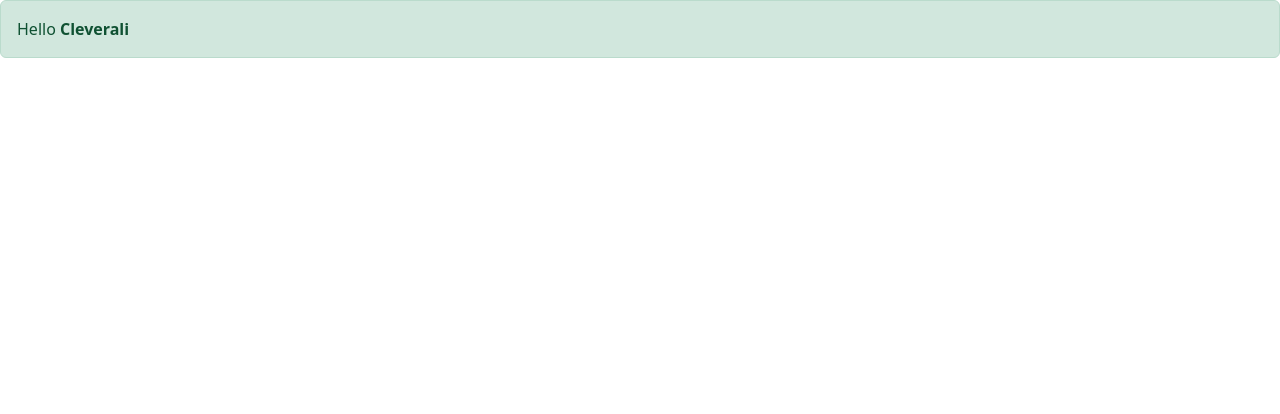
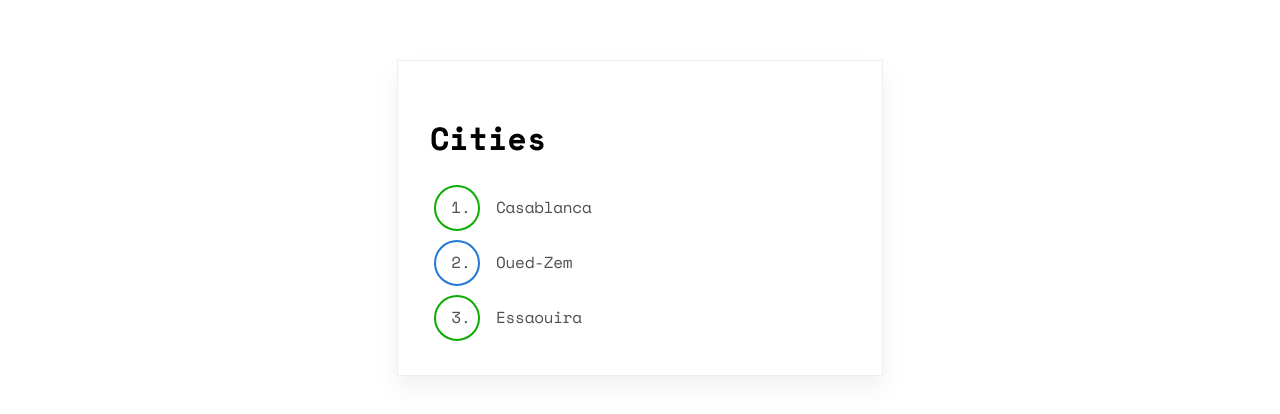
Before and after one commit to abed-ctrl/react-app, a React (Vite) app: page / in a window 1280 px wide. Shown: the top 414 px of the page. Built offline with nearby package versions, Linux system fonts and the light colour scheme.

Commit message:
04-Styling Component - Vanilla CSS

```diff
--- a/src/App.tsx
+++ b/src/App.tsx
@@ -1,18 +1,23 @@
-// Passing children
+// 04 - Styling Component => Vanilla or Plain CSS
 
-import Alert from "./components/Alert";
+// when we create a folder for our component ListGroup the import come a little bit ugly
+//import ListGroup from "./components/ListGroup/ListGroup";
+// this is why we add a index.ts to the component folder to remove second ListGroup from import
+// by default if we don't supply a file and just adding a folder TS look for a file called index.ts
+import ListGroup from "./components/ListGroup";
 
 function App() {
+  const heading = "Cities";
+  const items = ["Casablanca", "Oued-Zem", "Essaouira"];
+  const handleOnSelectedItem = (item: string) => console.log(item);
+
   return (
     <div>
-      {/* Passing the text with this way is not a correct way. if we need to pass html or a long text. we want to pass it as a children.*/}
-      {/* <Alert text="Hello Cleverali" / > */}
-      {/* this what we want*/}
-      {/* <Alert>Hello world</Alert> */}
-      {/* if we want to add html to the component we should change the type of children Prop to ReactNode. */}
-      <Alert alertType="alert-success">
-        Hello <strong>Cleverali</strong>
-      </Alert>
+      <ListGroup
+        heading={heading}
+        items={items}
+        onSelectedItem={handleOnSelectedItem}
+      />
     </div>
   );
 }
--- /dev/null
+++ b/src/components/ListGroup/ListGroup.css
@@ -0,0 +1,58 @@
+@import url('https://fonts.googleapis.com/css2?family=Space+Mono:ital,wght@0,400;0,700;1,400;1,700&display=swap');
+
+body {
+    font-family: 'Space Mono', monospace;
+    display: flex;
+    flex-direction: column;
+    max-width: 420px;
+    padding: 32px;
+    margin: 60px auto;
+    border: 1px solid #eee;
+    box-shadow: 0px 12px 24px rgba(0, 0, 0, 0.06);
+}
+
+* {
+
+    -webkit-font-smoothing: antialiased;
+    -moz-osx-font-smoothing: grayscale;
+    text-rendering: optimizelegibility;
+    letter-spacing: -0.25px;
+}
+
+ol {
+    padding-left: 50px;
+}
+
+li {
+    color: #4F4F4F;
+    padding-left: 16px;
+    margin-top: 35px;
+    position: relative;
+    font-size: 16px;
+    line-height: 20px;
+}
+
+li:before {
+    content: '';
+    display: block;
+    height: 42px;
+    width: 42px;
+    border-radius: 50%;
+    border: 2px solid #ddd;
+    position: absolute;
+    top: -12px;
+    left: -46px;
+}
+
+
+strong {
+    color: #292929;
+}
+
+ol.list-group li:nth-child(odd)::before {
+    border-color: #0BAD02;
+}
+
+ol.list-group li:nth-child(even)::before {
+    border-color: #2378D5;
+}
--- a/src/components/ListGroup.tsx
+++ b/src/components/ListGroup/ListGroup.tsx
@@ -1,4 +1,5 @@
 import { useState } from "react";
+import "./ListGroup.css";
 
 interface Props {
   items: string[];
@@ -7,15 +8,13 @@ interface Props {
 }
 
 function ListGroup({ items, heading, onSelectedItem }: Props) {
-  // Passing Children
-
   const [selectedIndex, setSelectedIndex] = useState(-1);
 
   return (
     <>
       <h1>{heading}</h1>
       {items.length === 0 && <p>No item found</p>}
-      <ul className="list-group">
+      <ol className="list-group">
         {items.map((item, index) => (
           <li
             className={
@@ -32,7 +31,7 @@ function ListGroup({ items, heading, onSelectedItem }: Props) {
             {item}
           </li>
         ))}
-      </ul>
+      </ol>
     </>
   );
 }
--- /dev/null
+++ b/src/components/ListGroup/index.ts
@@ -0,0 +1,3 @@
+import ListGroup from "./ListGroup";
+
+export default ListGroup;
```
Also changed, not shown: src/components/Alert.tsx (+0 -7 lines), src/main.tsx (+6 -7 lines).
